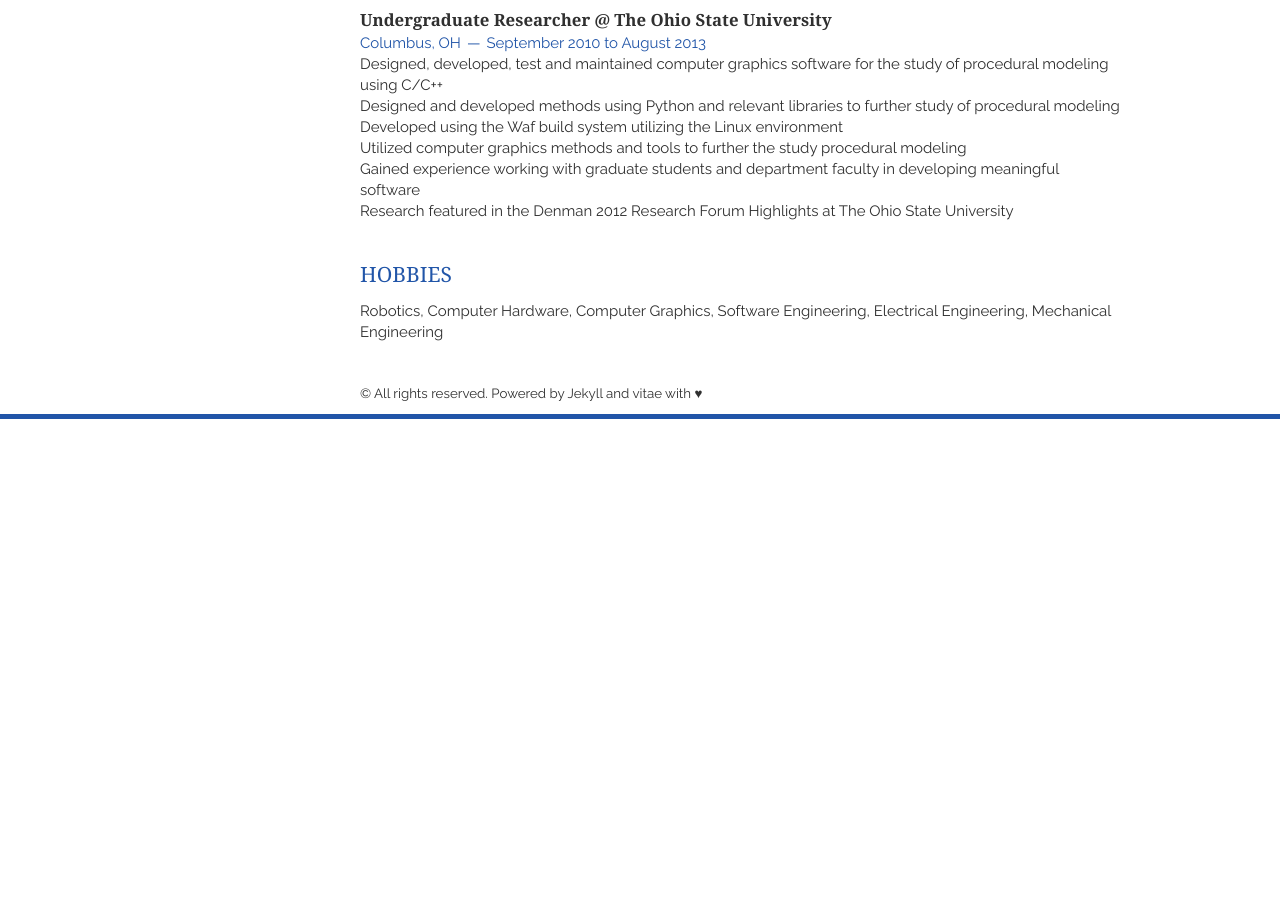
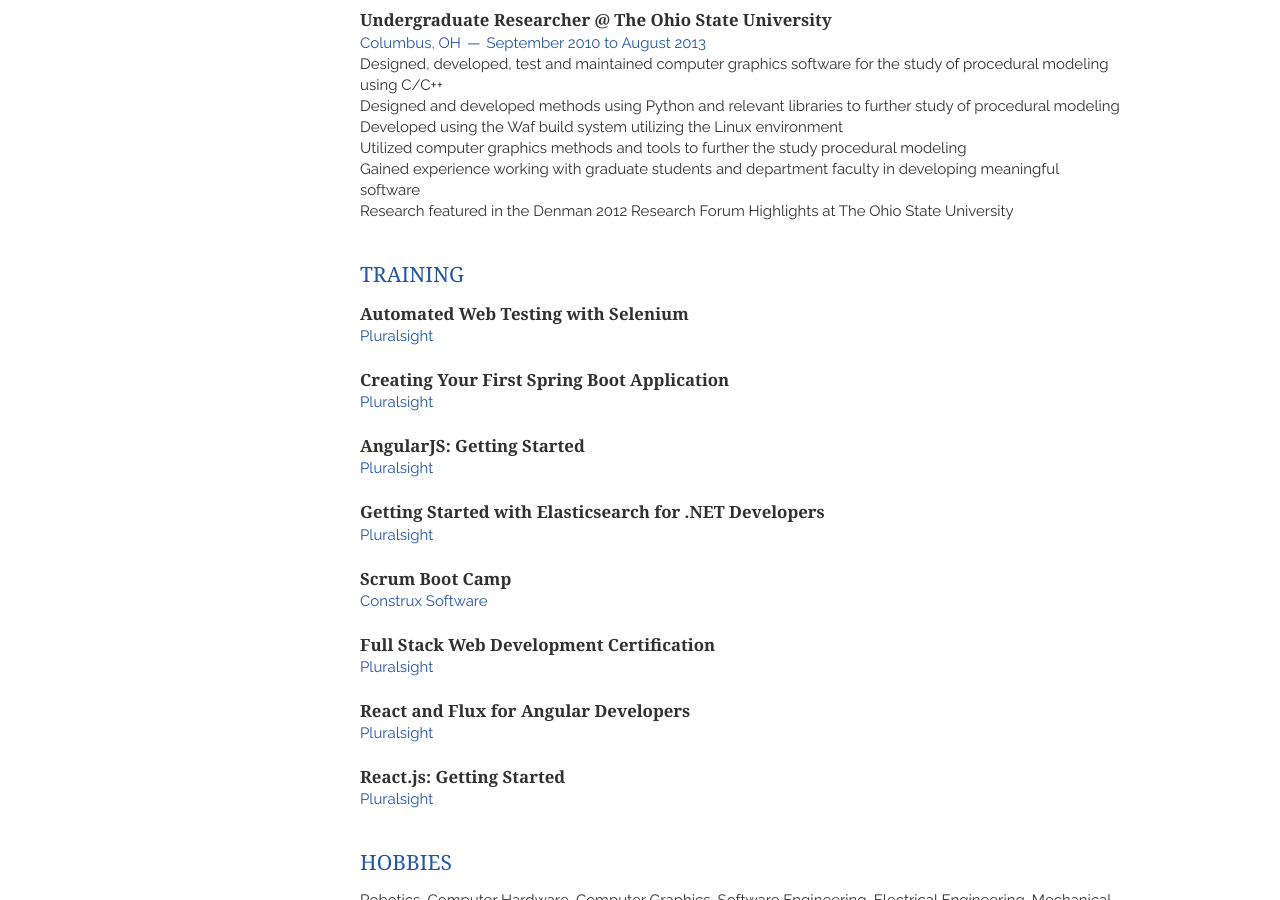
Before and after one commit to N7down/Vitae, a Jekyll site: the page built from index.html, in a window 1280 px wide and 900 px high, scrolled down 1141 px. Built offline with Jekyll 4.4.1, drawn with Linux system fonts in a browser that asks for light colours; nearby versions of some CDN libraries; Markdown is read by kramdown in place of the engine named in the settings; the list of posts is cut into pages by our own code; before the commit the page ends 1560 px from its top, so only the background shows below that.

Commit message:
added training section and updated readme

```diff
--- /dev/null
+++ b/_includes/training.html
@@ -0,0 +1,51 @@
+<section class="thirteen columns">
+    <h1>Training</h1>
+    <article>
+        <header>
+            <h1>Automated Web Testing with Selenium</h1>
+            <span><authority>Pluralsight</authority></span>
+        </header>
+    </article>
+    <article>
+        <header>
+            <h1>Creating Your First Spring Boot Application</h1>
+            <span><authority>Pluralsight</authority></span>
+        </header>
+    </article>
+    <article>
+        <header>
+            <h1>AngularJS: Getting Started</h1>
+            <span><authority>Pluralsight</authority></span>
+        </header>
+    </article>
+    <article>
+        <header>
+            <h1>Getting Started with Elasticsearch for .NET Developers</h1>
+            <span><authority>Pluralsight</authority></span>
+        </header>
+    </article>
+    <article>
+        <header>
+            <h1>Scrum Boot Camp</h1>
+            <span><authority>Construx Software</authority></span>
+        </header>
+    </article>
+    <article>
+        <header>
+            <h1>Full Stack Web Development Certification</h1>
+            <span><authority>Pluralsight</authority></span>
+        </header>
+    </article>
+    <article>
+        <header>
+            <h1>React and Flux for Angular Developers</h1>
+            <span><authority>Pluralsight</authority></span>
+        </header>
+    </article>
+    <article>
+        <header>
+            <h1>React.js: Getting Started</h1>
+            <span><authority>Pluralsight</authority></span>
+        </header>
+    </article>
+</section>
--- a/index.html
+++ b/index.html
@@ -8,6 +8,8 @@
 
 {% include employment.html %}
 
+{% include training.html %}
+
 <!-- {% include skills.html %} -->
 
 <!-- {% include initiatives.html %} -->
```
Also changed, not shown: README.md.
